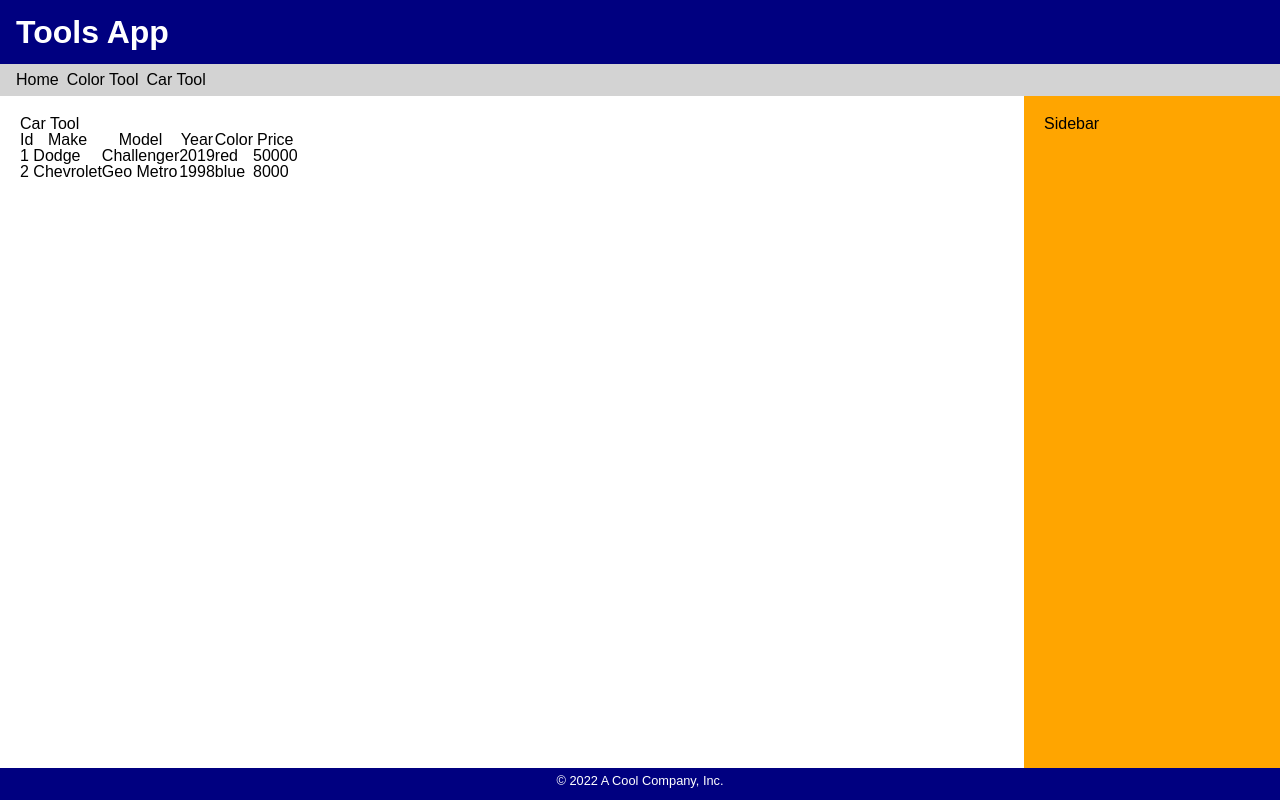
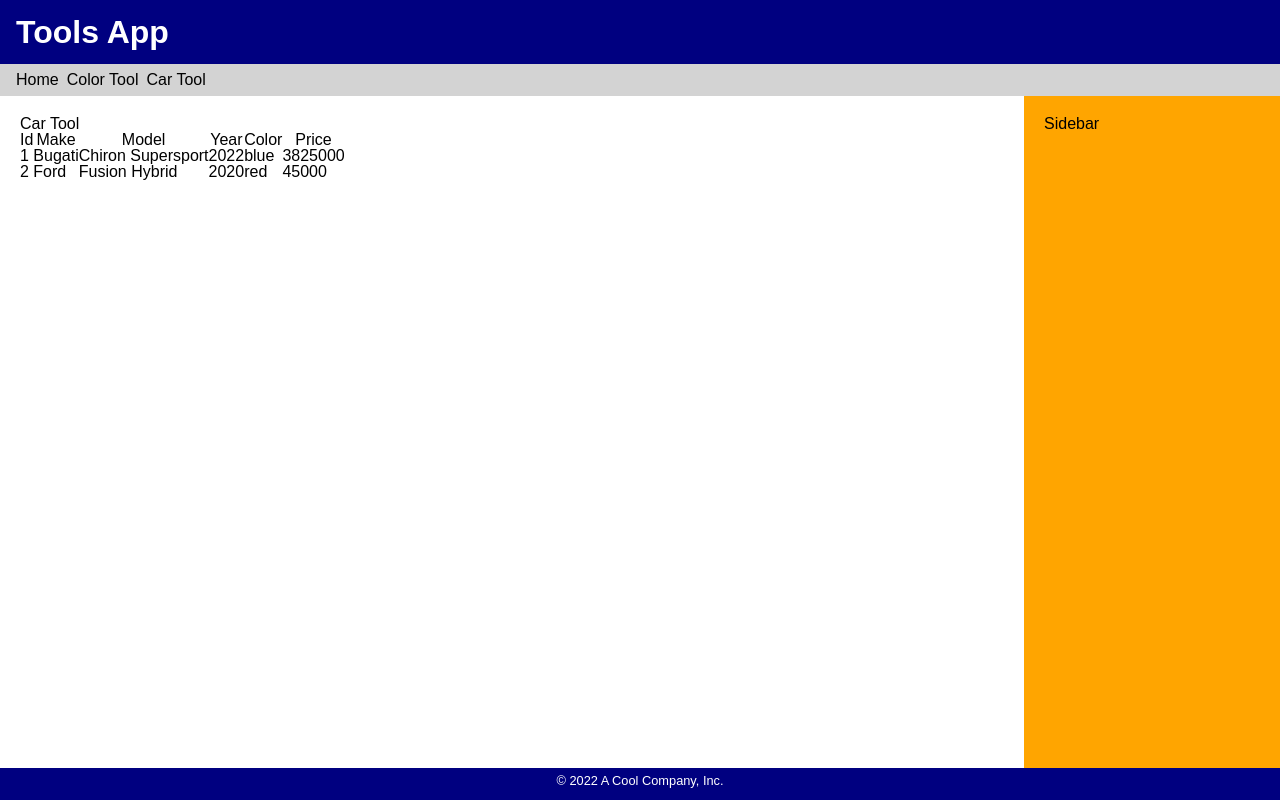
Before and after one commit to t4d-classes/06202022_bootcamp, a JavaScript app in the folder demo-app/: page /car-tool in a window 1280 px wide. Built offline with nearby package versions, Linux system fonts and the light colour scheme.

Commit message:
add solution to exercise 3

```diff
--- a/demo-app/src/App.js
+++ b/demo-app/src/App.js
@@ -9,6 +9,11 @@ const colorList = [
   { id: 1, name: 'red', hexcode: 'ff0000' },
   { id: 2, name: 'green', hexcode: '00ff00' },
   { id: 3, name: 'blue', hexcode: '0000ff' },
+];
+
+const carList = [
+  { id: 1, make: 'Bugati', model: 'Chiron Supersport', year: 2022, color: 'blue', price: 3825000 },
+  { id: 2, make: 'Ford', model: 'Fusion Hybrid', year: 2020, color: 'red', price: 45000 },
 ];
 
 
@@ -26,8 +31,8 @@ export const App = () => {
         <Route path="/" element={<Layout />}>
           <Route index element={<Home />} />
           <Route path="color-tool" element={
-            <ColorTool colors={colorList} headerText={"My Color Tool"} />} />
-          <Route path="car-tool" element={<CarTool />} />
+            <ColorTool colors={colorList} />} />
+          <Route path="car-tool" element={<CarTool cars={carList} />} />
         </Route>
       </Routes>
     </Router>
--- a/demo-app/src/components/CarTool.js
+++ b/demo-app/src/components/CarTool.js
@@ -1,7 +1,5 @@
-import React from "react";
 
-
-export const CarTool = () => {
+export const CarTool = (props) => {
 
   return (
     <>
@@ -20,22 +18,14 @@ export const CarTool = () => {
           </tr>
         </thead>
         <tbody>
-          <tr>
-            <td>1</td>
-            <td>Dodge</td>
-            <td>Challenger</td>
-            <td>2019</td>
-            <td>red</td>
-            <td>50000</td>
-          </tr>
-          <tr>
-            <td>2</td>
-            <td>Chevrolet</td>
-            <td>Geo Metro</td>
-            <td>1998</td>
-            <td>blue</td>
-            <td>8000</td>
-          </tr>
+          {props.cars.map(car => <tr key={car.id}>
+              <td>{car.id}</td>
+              <td>{car.make}</td>
+              <td>{car.model}</td>
+              <td>{car.year}</td>
+              <td>{car.color}</td>
+              <td>{car.price}</td>
+          </tr>)}
         </tbody>
       </table>
     </>
--- a/demo-app/src/components/ColorTool.js
+++ b/demo-app/src/components/ColorTool.js
@@ -7,7 +7,7 @@ export const ColorTool = (props) => {
   return (
     <>
       <header>
-        <h2>{props.headerText}</h2>
+        <h2>Color Tool</h2>
       </header>
       <ul style={colorListStyle}>
         {props.colors.map(color => {
@@ -26,6 +26,5 @@ ColorTool.defaultProps = {
 };
 
 ColorTool.propTypes = {
-  headerText: PropTypes.string.isRequired,
   colors: PropTypes.array.isRequired,
 };
```
